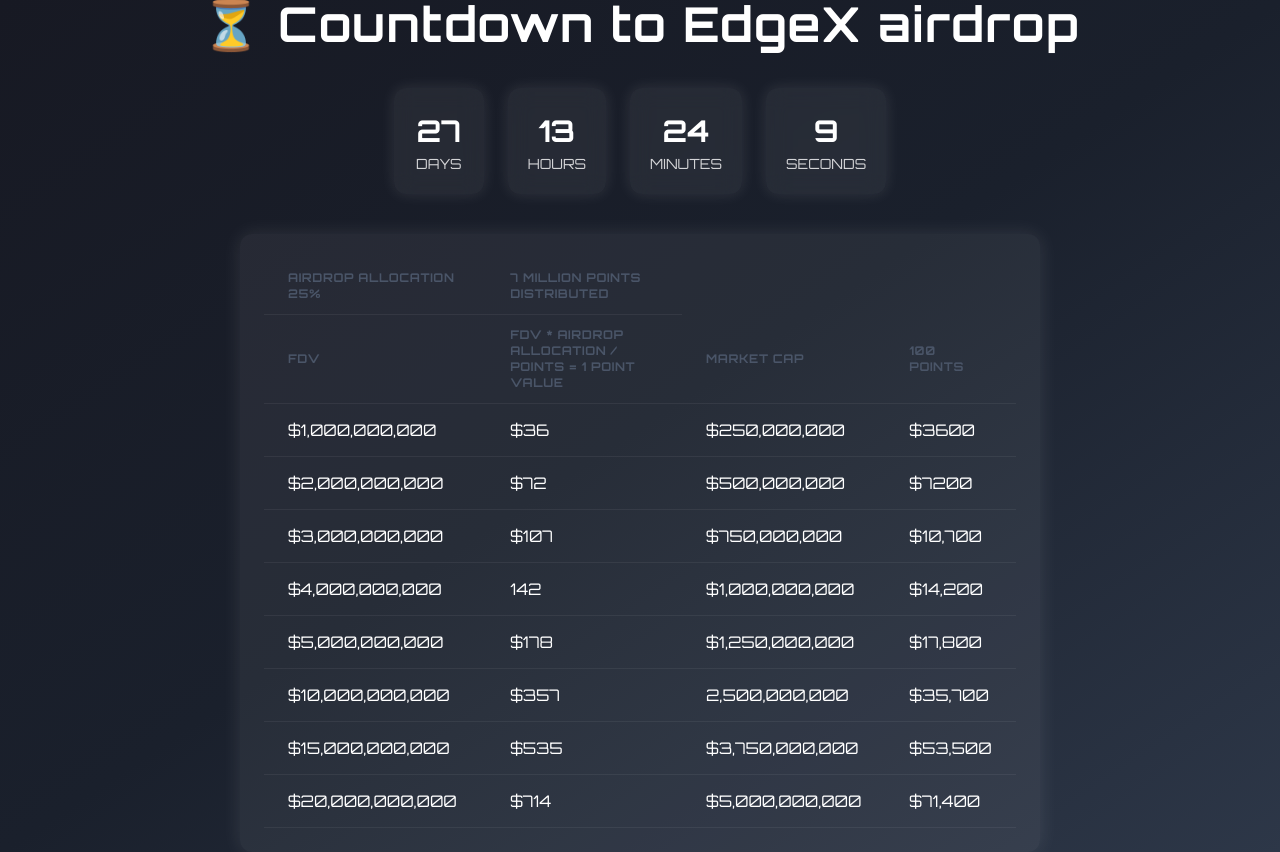
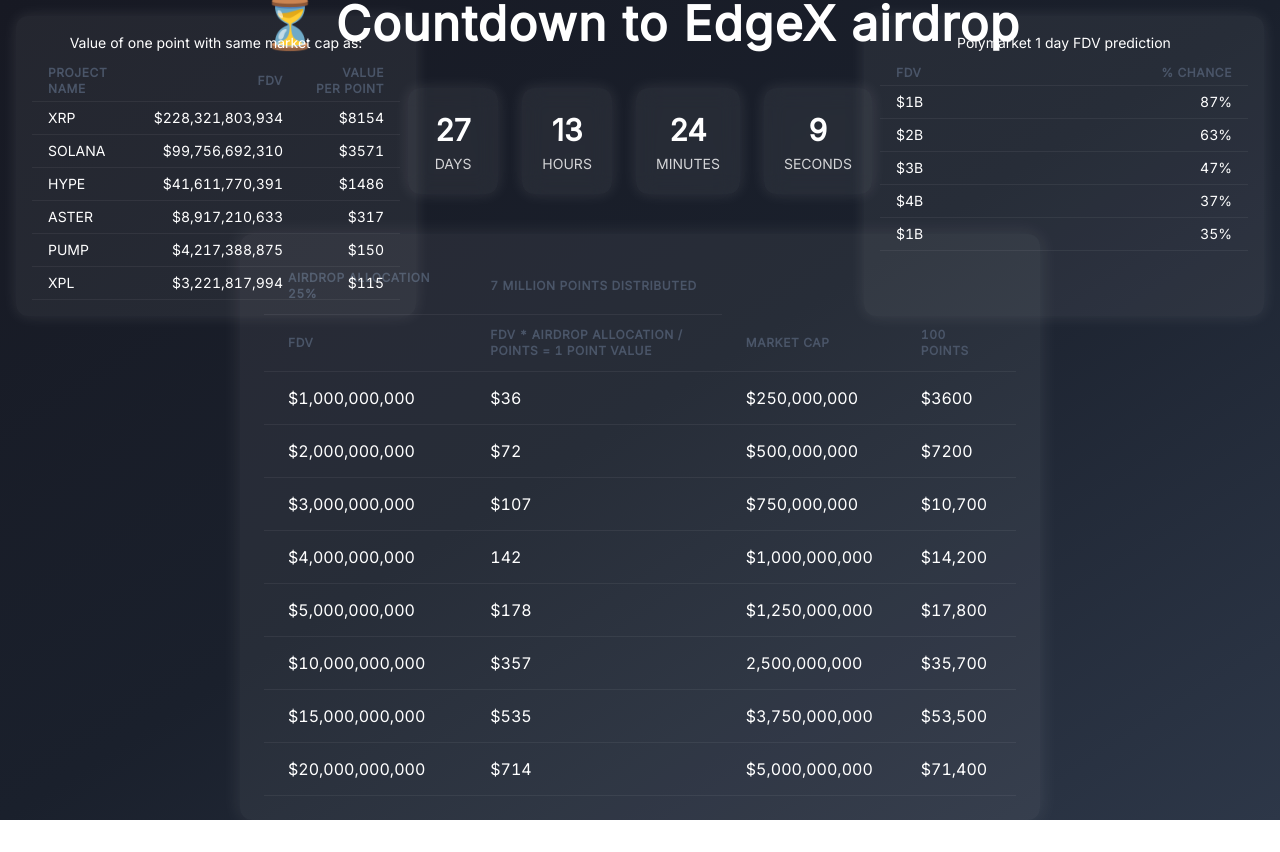
Before and after one commit to djluisnani/EdgexCountdownAirdrop, a React (Vite) app in the folder project/client/: page / in a window 1280 px wide. After the commit the page ends 820 px from the top, so only its background shows below. Built offline with nearby package versions, Linux system fonts and the light colour scheme.

Commit message:
added polymarket prediction

```diff
--- a/project/client/package.json
+++ b/project/client/package.json
@@ -14,6 +14,7 @@
     "@chakra-ui/table": "^2.1.0",
     "@emotion/react": "^11.14.0",
     "@emotion/styled": "^11.14.1",
+    "@fontsource/inter": "^5.2.8",
     "@fontsource/orbitron": "^5.2.8",
     "@mantine/core": "^8.3.6",
     "@mantine/hooks": "^8.3.6",
--- a/project/client/src/App.tsx
+++ b/project/client/src/App.tsx
@@ -71,6 +71,111 @@
             </Box>
           ))}
         </HStack>
+
+        <Box
+          position="absolute"
+          top={4}
+          left={4}
+          bg="whiteAlpha.100"
+          p={4}
+          borderRadius="xl"
+          boxShadow="0 0 15px rgba(255,255,255,0.1)"
+          w="400px"
+          h="300px"
+        >
+          <Text fontSize="sm" mb={2}>
+            Value of one point with same market cap as:
+          </Text>
+
+          <Table variant="simple" size="sm" colorScheme="whiteAlpha">
+            <Thead>
+              <Tr>
+                <Th>Project Name</Th>
+                <Th isNumeric>FDV</Th>
+                <Th isNumeric>Value per Point</Th>
+              </Tr>
+            </Thead>
+            <Tbody>
+              <Tr>
+                <Td>XRP</Td>
+                <Td isNumeric>$228,321,803,934</Td>
+                <Td isNumeric>$8154</Td>
+              </Tr>
+              <Tr>
+                <Td>SOLANA</Td>
+                <Td isNumeric>$99,756,692,310</Td>
+                <Td isNumeric>$3571</Td>
+              </Tr>
+              <Tr>
+                <Td>HYPE</Td>
+                <Td isNumeric>$41,611,770,391</Td>
+                <Td isNumeric>$1486</Td>
+              </Tr>
+              <Tr>
+                <Td>ASTER</Td>
+                <Td isNumeric>$8,917,210,633</Td>
+                <Td isNumeric>$317</Td>
+              </Tr>
+              <Tr>
+                <Td>PUMP</Td>
+                <Td isNumeric>$4,217,388,875</Td>
+                <Td isNumeric>$150</Td>
+              </Tr>
+              <Tr>
+                <Td>XPL</Td>
+                <Td isNumeric>$3,221,817,994</Td>
+                <Td isNumeric>$115</Td>
+              </Tr>
+            </Tbody>
+          </Table>
+        </Box>
+
+        <Box
+          position="absolute"
+          top={4}
+          right={4}
+          bg="whiteAlpha.100"
+          p={4}
+          borderRadius="xl"
+          boxShadow="0 0 15px rgba(255,255,255,0.1)"
+          w="400px"
+          h="300px"
+        >
+          <Text fontSize="sm" mb={2}>
+            Polymarket 1 day FDV prediction
+          </Text>
+
+          <Table variant="simple" size="sm" colorScheme="whiteAlpha">
+            <Thead>
+              <Tr>
+                <Th>FDV</Th>
+                <Th isNumeric>% CHANCE</Th>
+              </Tr>
+            </Thead>
+            <Tbody>
+              <Tr>
+                <Td>$1B</Td>
+                <Td isNumeric>87%</Td>
+              </Tr>
+              <Tr>
+                <Td>$2B</Td>
+                <Td isNumeric>63%</Td>
+              </Tr>
+              <Tr>
+                <Td>$3B</Td>
+                <Td isNumeric>47%</Td>
+              </Tr>
+              <Tr>
+                <Td>$4B</Td>
+                <Td isNumeric>37%</Td>
+              </Tr>
+              <Tr>
+                <Td>$1B</Td>
+                <Td isNumeric>35%</Td>
+              </Tr>
+            </Tbody>
+          </Table>
+        </Box>
 
         <Box
           bg="whiteAlpha.100"
--- a/project/client/src/main.tsx
+++ b/project/client/src/main.tsx
@@ -2,13 +2,12 @@
 import ReactDOM from "react-dom/client";
 import { ChakraProvider, extendTheme } from "@chakra-ui/react";
 import App from "./App";
-import "@fontsource/orbitron/index.css";
+import "@fontsource/inter/index.css"; // <-- new font
 
-// Create custom theme
 const theme = extendTheme({
   fonts: {
-    heading: "Orbitron, sans-serif",
-    body: "Orbitron, sans-serif",
+    heading: "Inter, sans-serif",
+    body: "Inter, sans-serif",
   },
 });
 
```
Also changed, not shown: 1 other file (tests, documents, lock files or other folders).
